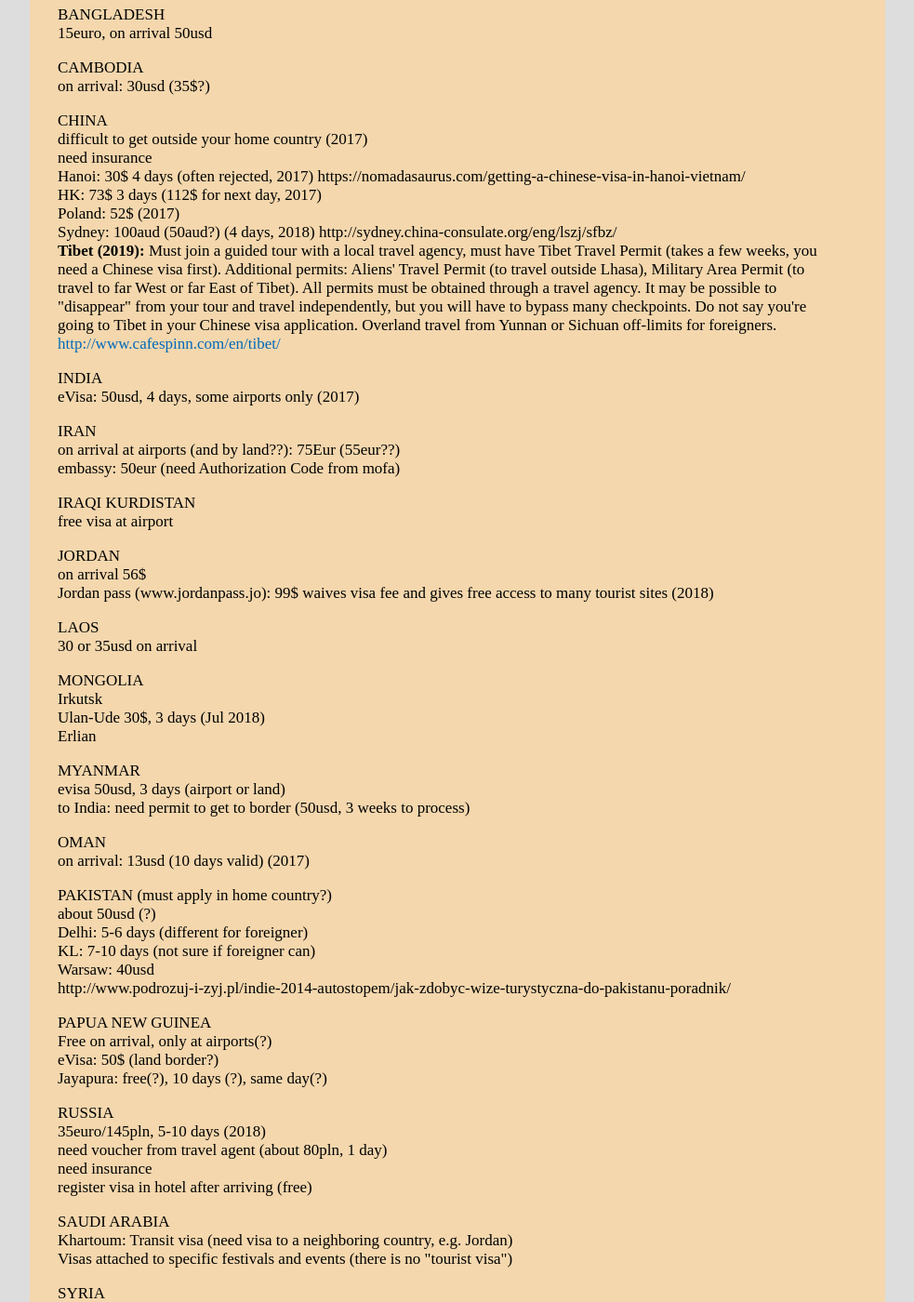
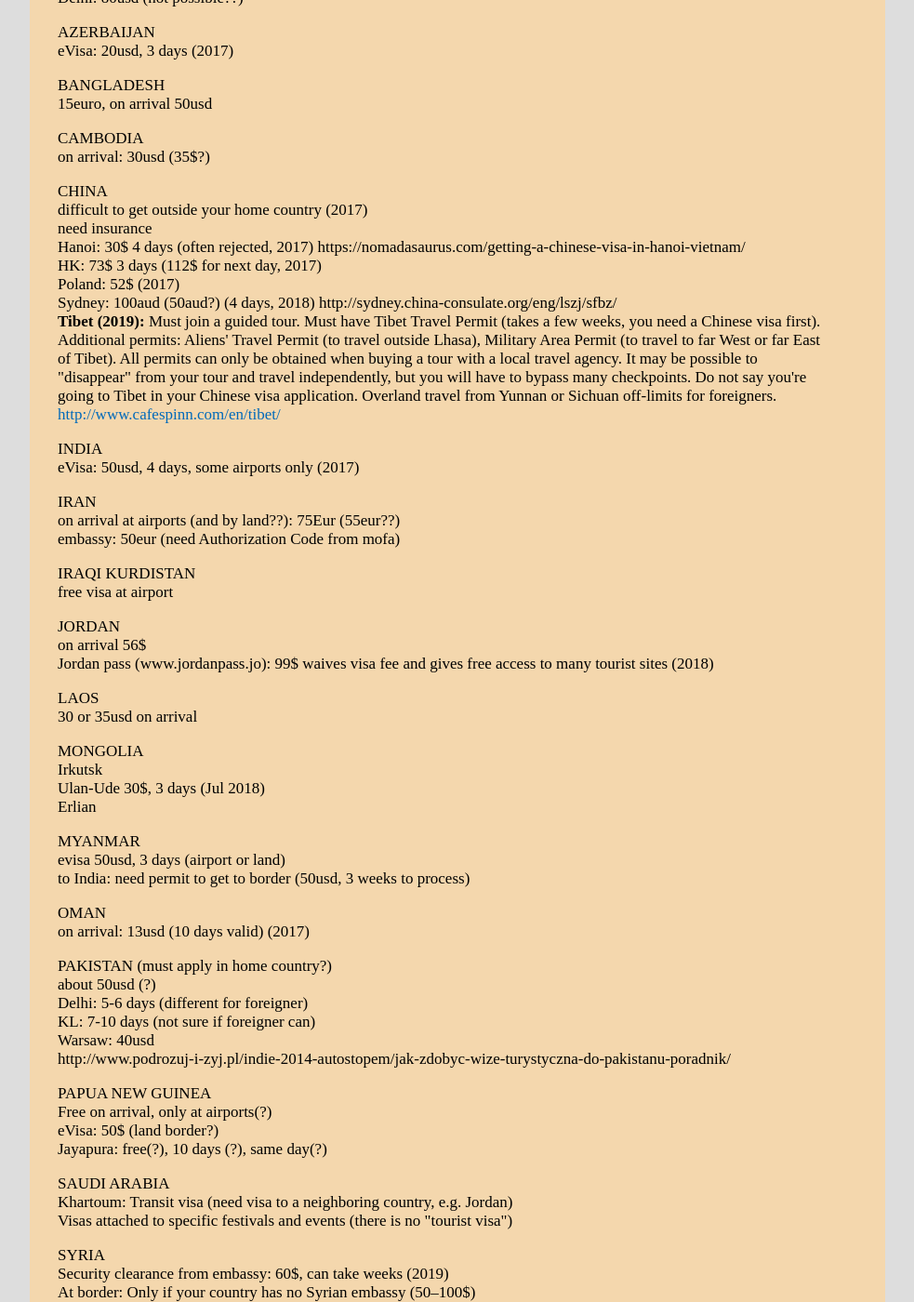
Before and after one commit to witbag/witbag.github.io, a Jekyll site: the page built from travel/visas.html, in a window 1280 px wide and 1400 px high, scrolled down 4347 px. Shown: the whole window at 93% size, without its empty margins (148-1131 px from the left). Built offline with Jekyll 4.4.1, drawn with Linux system fonts in a browser that asks for light colours; some of the changed text lies outside the part shown.

Commit message:
Update visas.html

```diff
--- a/travel/visas.html
+++ b/travel/visas.html
@@ -34,9 +34,12 @@
 <a href="https://en.wikipedia.org/wiki/Template:Visa_requirements" target=_blank>Visa requirements on Wikipedia</a><br>
 <a href="https://www.koreanair.com/global/en/traveling/airport-check-in/visas-passports-immigration-regulation0/timaticweb/" target=_blank>Entry requirements for airline passengers</a><br>
 </p>
-
 <hr>
-<p><center><h4>Visas in Africa</h4></center>
+<p>
+<center><b><a href="#africa">Africa</a>    <a href="#asia">Asia</a>    <a href="#america">America</a>    <a href="#europe">Europe</a></b></center><br>
+</p>
+<hr>
+<p><a id="africa"></a><center><h4>Visas in Africa</h4></center>
 ALGERIA<br />Must apply in your country of residence. Letter of invitation (travel agency). At least two weeks, 50-110$ (2017)</p>
 ANGOLA<br />Letter of Invitation (or book few nights in a hotel?), Travel Insurance, Yellow Fever Cert.<br />Windhoek: need 6-month Namibia visa but maybe can make an exception, 100$, 1 week (next day?) (2016)<br />Lusaka: 100$, 1 week (2017)<br />Pointe Noire: buy invitation letter outside embassy<br />since 2018: visa on arrival(?) 120$(?)</p>
 <p>BENIN<br />Visa Touristique Entente (VTE) for Burkina Faso, ?Niger?, Benin, Togo and ?Ivory Coast?, apply in one of the 5, ~45$ 60days, uncertain if it exists (2018)</p>
@@ -78,13 +81,13 @@
 <p>ZIMBABWE<br />50$ KAZA Uni-visa on arrival for Zambia and Zimbabwe (cancelled?)<br />30$ (55$?) visa on arrival (2015)</p>
 
 <hr>
-<p><center><h4>Visas in Asia</h4></center>
+<p><a id="asia"></a><center><h4>Visas in Asia</h4></center>
 AFGHANISTAN<br /><a href="https://caravanistan.com/visa/afghanistan" target=_blank>https://caravanistan.com/visa/afghanistan</a><br />KL: next day, 100(?)usd<br />Delhi: 80usd (not possible??)</p>
 <p>AZERBAIJAN<br />eVisa: 20usd, 3 days (2017)</p>
 <p>BANGLADESH<br />15euro, on arrival 50usd</p>
 <p>CAMBODIA<br />on arrival: 30usd (35$?)</p>
 <p>CHINA<br />difficult to get outside your home country (2017)<br />need insurance<br />Hanoi: 30$ 4 days (often rejected, 2017) https://nomadasaurus.com/getting-a-chinese-visa-in-hanoi-vietnam/<br />HK: 73$ 3 days (112$ for next day, 2017)<br />Poland: 52$ (2017)<br />Sydney: 100aud (50aud?) (4 days, 2018) http://sydney.china-consulate.org/eng/lszj/sfbz/<br>
-<b>Tibet (2019):</b> Must join a guided tour with a local travel agency, must have Tibet Travel Permit (takes a few weeks, you need a Chinese visa first). Additional permits: Aliens' Travel Permit (to travel outside Lhasa), Military Area Permit (to travel to far West or far East of Tibet). All permits must be obtained through a travel agency. It may be possible to "disappear" from your tour and travel independently, but you will have to bypass many checkpoints. Do not say you're going to Tibet in your Chinese visa application. Overland travel from Yunnan or Sichuan off-limits for foreigners.<br>
+<b>Tibet (2019):</b> Must join a guided tour. Must have Tibet Travel Permit (takes a few weeks, you need a Chinese visa first). Additional permits: Aliens' Travel Permit (to travel outside Lhasa), Military Area Permit (to travel to far West or far East of Tibet). All permits can only be obtained when buying a tour with a local travel agency. It may be possible to "disappear" from your tour and travel independently, but you will have to bypass many checkpoints. Do not say you're going to Tibet in your Chinese visa application. Overland travel from Yunnan or Sichuan off-limits for foreigners.<br>
 <a href="http://www.cafespinn.com/en/tibet/" target=_blank>http://www.cafespinn.com/en/tibet/</a></p>
 <p>INDIA<br />eVisa: 50usd, 4 days, some airports only (2017)</p>
 <p>IRAN<br />on arrival at airports (and by land??): 75Eur (55eur??)<br />embassy: 50eur (need Authorization Code from mofa)</p>
@@ -96,7 +99,6 @@
 <p>OMAN<br />on arrival: 13usd (10 days valid) (2017)</p>
 <p>PAKISTAN (must apply in home country?)<br />about 50usd (?)<br />Delhi: 5-6 days (different for foreigner)<br />KL: 7-10 days (not sure if foreigner can)<br />Warsaw: 40usd<br />http://www.podrozuj-i-zyj.pl/indie-2014-autostopem/jak-zdobyc-wize-turystyczna-do-pakistanu-poradnik/</p>
 <p>PAPUA NEW GUINEA<br />Free on arrival, only at airports(?)<br />eVisa: 50$ (land border?)<br />Jayapura: free(?), 10 days (?), same day(?)</p>
-<p>RUSSIA<br />35euro/145pln, 5-10 days (2018)<br />need voucher from travel agent (about 80pln, 1 day)<br />need insurance<br />register visa in hotel after arriving (free)</p>
 <p>SAUDI ARABIA<br />Khartoum: Transit visa (need visa to a neighboring country, e.g. Jordan)<br />Visas attached to specific festivals and events (there is no "tourist visa")</p>
 <p>SYRIA<br />Security clearance from embassy: 60$, can take weeks (2019)<br />At border: Only if your country has no Syrian embassy (50&ndash;100$)<br />Istanbul(??): 30Euro, 1 day (??)</p>
 <p>TAJIKISTAN<br />eVisa: 50usd , all border points (2017)<br />on arrival: Dushanbe (35$ or 45 euro)</p>
@@ -106,8 +108,14 @@
 <p>VIETNAM<br />E-visa: 25USD , can enter/exit only some border points (2017)<br />Phnom Penh (48h), Battambang (48h), Sihanoukville: 40USD (60$?), same or next day extra 10$<br />consulate can issue a visa on a separate document (saves a page in your passport).<br />Vientiane: 70usd, next day<br />Luang Prabang: 40usd (3 days), 50usd (next day) (70$?)</p>
 
 <hr>
-<p><center><h4>Visas in the Americas</h4></center>
+<p><a id="america"></a><center><h4>Visas in the Americas</h4></center>
 CUBA<br />Only need toursit card from Cuban missions, travel agencies or airline: airlines give them at check-in (?) free?? 25$??</p>
 <p>GUYANA<br />Paramaribo: 30$, one day</p>
 <p>SURINAME<br />Cayenne: 40euro (multiple entry), same day (Jul 2017)</p>
 <p>USA<br />160$ 10-year B visa.<br><b>Warning (2019):</b> The USA has the most ridiculous visa requirements in the world, even requiring your social media accounts, as well as past email addresses and phone numbers. You must attend a visa interview. The USA has a list of countries it does not like (currently Iran, Iraq, Libya, Somalia, Sudan, Syria, Yemen, North Korea). If you come from, or even visited any of these countries, you may be refused a visa. The fee is non-refundable. People flying into the US can get interrogated for hours at the airport, causing them to miss their flights.</p>
+
+<hr>
+<p><a id="europe"></a><center><h4>Visas in Europe</h4></center>
+<p>BELARUS<br />Visa free: only if flying in and out of Minsk airport (2019)<br />25Eur (5 days), must have insurance and hotel reservation (official document) or travel agency voucher (2019)<br />transit visa (stay max 2 days): 10Eur (5 days), must have to/from ticket</p>
+<p>RUSSIA<br />35euro/145pln, 5-10 days (2018)<br />need voucher from travel agent (about 80pln, 1 day)<br />need insurance<br />register visa in hotel after arriving (free)</p>
+<p>SCHENGEN AREA (26 countries)<br />60 Euro<br />Has some crazy requirements: roundtrip plane ticket, health insurance, hotel booking for the entire stay, interview at Embassy, cover letter, bank statement, evidence of employment</p>
```
Also changed, not shown: other parts of travel/visas.html (+1 -1 lines).
